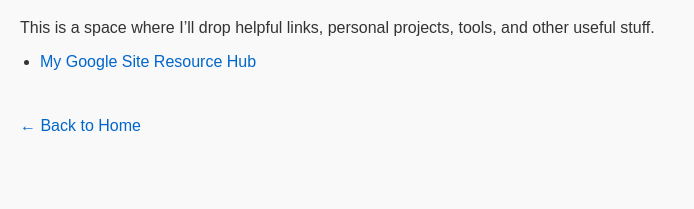
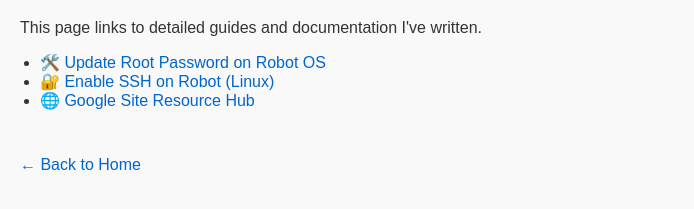
Before and after one commit to jithan10/jithan10.com, a plain HTML site: page resources.html in a window 1280 px wide. Shown: the part 93-302 px from the top of the page, without its empty margins (0-694 px from the left). Drawn offline with Linux system fonts and the light colour scheme.

Commit message:
Update resources.html

```diff
--- a/resources.html
+++ b/resources.html
@@ -34,14 +34,22 @@
 </head>
 <body>
     <h1>Resources</h1>
-    <p>This is a space where I’ll drop helpful links, personal projects, tools, and other useful stuff.</p>
+    <p>This page links to detailed guides and documentation I've written.</p>
 
     <ul>
         <li>
-            <a href="https://sites.google.com/view/jithan10/home"
-               target="_blank"
-               rel="noopener noreferrer">
-               My Google Site Resource Hub
+            <a href="resources2.html" target="_blank" rel="noopener noreferrer">
+                🛠️ Update Root Password on Robot OS
+            </a>
+        </li>
+        <li>
+            <a href="resources3.html" target="_blank" rel="noopener noreferrer">
+                🔐 Enable SSH on Robot (Linux)
+            </a>
+        </li>
+        <li>
+            <a href="https://sites.google.com/view/jithan10/home" target="_blank" rel="noopener noreferrer">
+                🌐 Google Site Resource Hub
             </a>
         </li>
     </ul>
```
